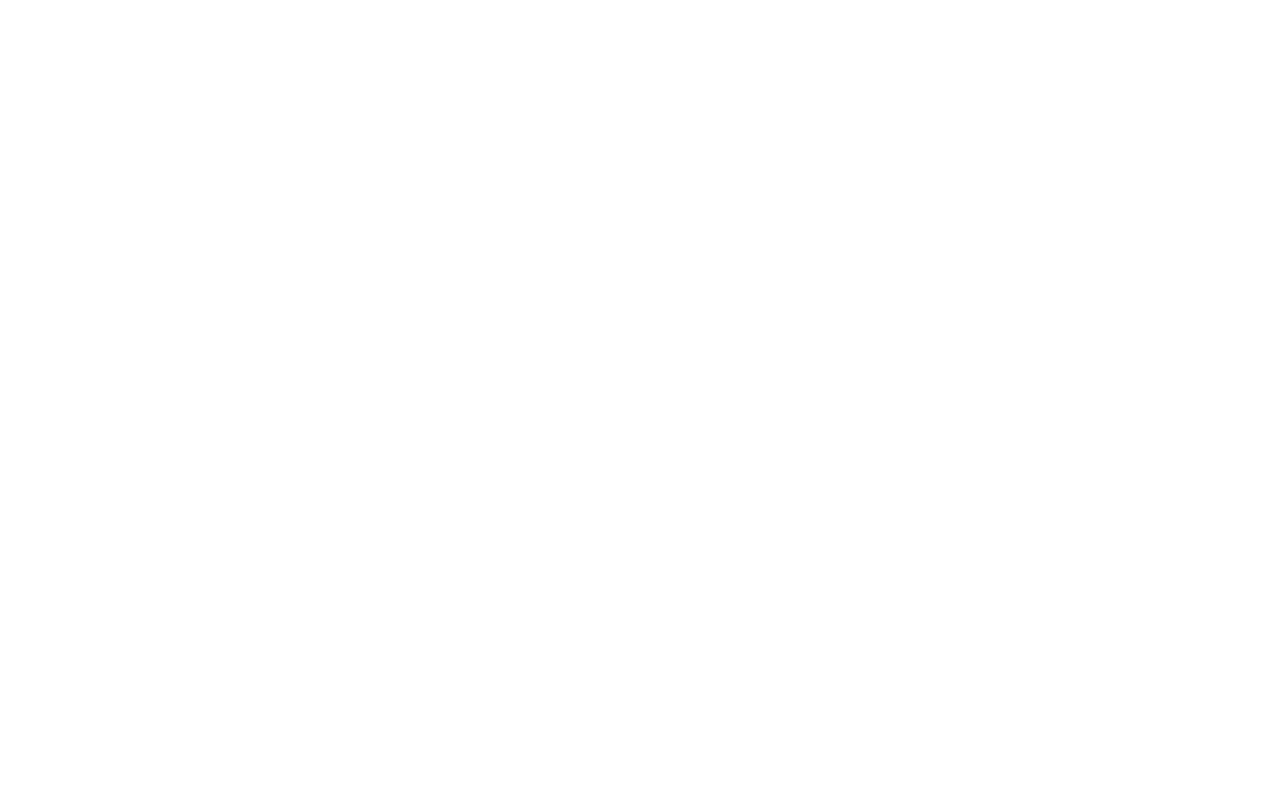
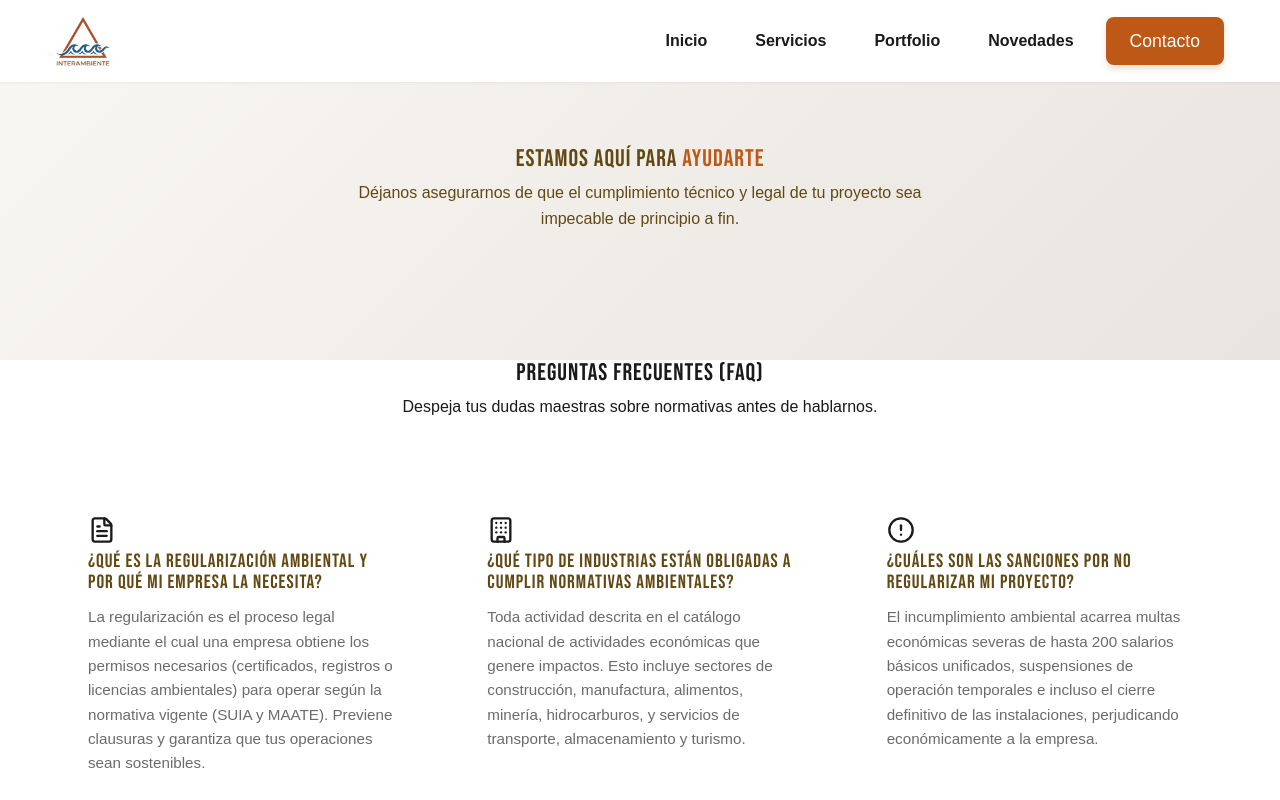
Before and after one commit to sergiojmazure/web-interambiente, a React (Vite) app: page /contacto in a window 1280 px wide. Before the commit this address had no page. Shown: the top 800 px of the page. Built offline with nearby package versions, Linux system fonts and the light colour scheme; a web font is replaced by a local one.

Commit message:
Fix routing bug: Add /contacto to App.jsx router

```diff
--- a/src/App.jsx
+++ b/src/App.jsx
@@ -25,6 +25,7 @@
           <Route path="clientes" element={<Portfolio />} />
           <Route path="novedades" element={<Novedades />} />
           <Route path="novedades/:id" element={<NovedadDetalle />} />
+          <Route path="contacto" element={<Contacto />} />
         </Route>
 
         <Route path="/login" element={<Login />} />
```
